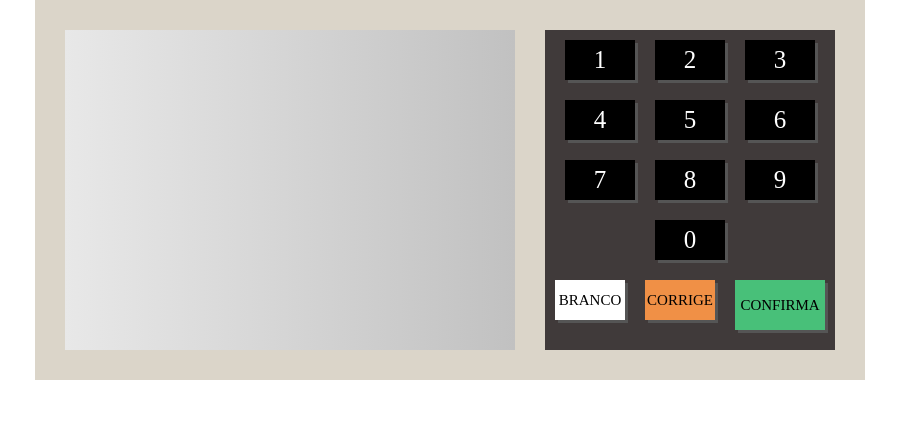
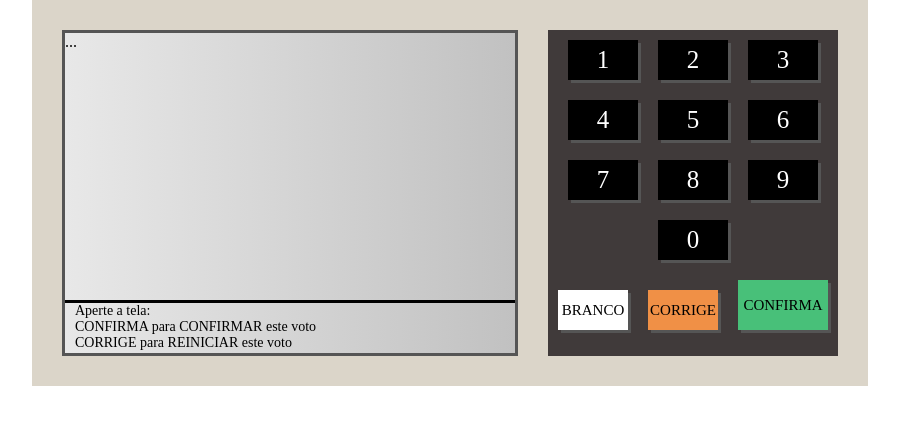
Before and after one commit to Brunogabriel-dev/urna-digital, a plain HTML site: page index.html in a window 1280 px wide. Shown: the whole page, without its empty margins (190-1089 px from the left). Drawn offline with Linux system fonts and the light colour scheme.

Commit message:
Inclusão de texto

```diff
--- a/index.html
+++ b/index.html
@@ -9,7 +9,15 @@
 <body>
   <div class="urna">
       <div class="tela">
+        <div class="d-1">
+          ...
+        </div>
+        <div class="d-2">
+          Aperte a tela:<br/>
+          CONFIRMA para CONFIRMAR este voto <br/>
+          CORRIGE para REINICIAR este voto
 
+        </div>
       </div>
       <div class="teclado">
            <div class="teclado--linha">
@@ -35,6 +43,7 @@
               <div class="teclado--botao botao--corrige">CORRIGE</div>
               <div class="teclado--botao botao--confirma">CONFIRMA</div>
             </div>
+
       </div>
   </div>
 </body>
--- a/style.css
+++ b/style.css
@@ -15,6 +15,9 @@ body {
   width: 450px;
   height: 320px;
   background: linear-gradient(to right, #e8e8e8, #c1c1c1);
+  border: 3px solid #555;
+  display: flex;
+  flex-direction: column;
 }
 
 .teclado {
@@ -25,6 +28,7 @@ body {
 .teclado--linha {
   display: flex;
   justify-content: center;
+  align-items: flex-end;
 }
 
 .teclado--botao {
@@ -60,3 +64,14 @@ body {
   width: 90px;
   height: 50px;
 }
+
+.d-1 {
+  flex: 1;
+}
+
+.d-2 {
+  height: 50px;
+  font-size: 14px;
+  border-top: 3px solid #000 ;
+  padding-left: 10px;
+}
```
